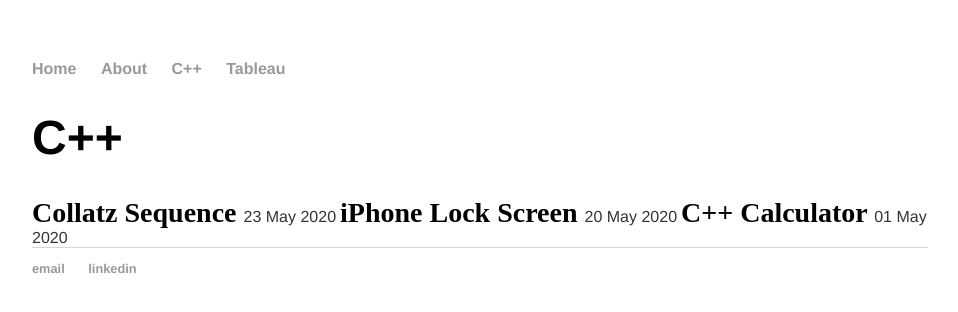
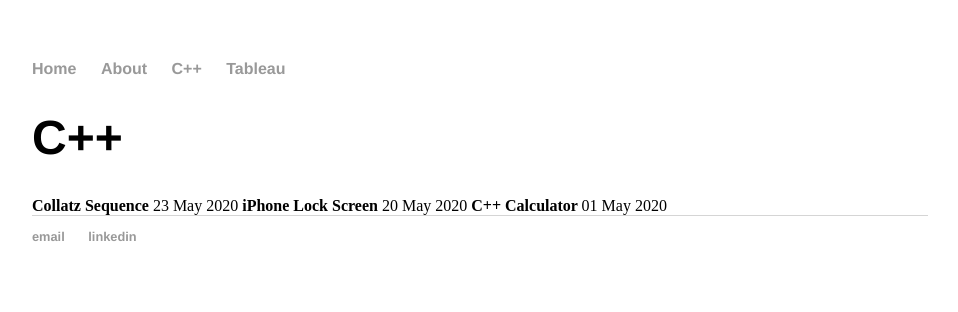
Before and after one commit to cchanzl/Lock-Screen, a Jekyll site: the page built from cpp/index.html, in a window 1280 px wide. Shown: the top 312 px of the page, without its empty margins (160-1118 px from the left). Built offline with Jekyll 4.4.1, drawn with Linux system fonts in a browser that asks for light colours.

Commit message:
Update main.css

```diff
--- a/css/main.css
+++ b/css/main.css
@@ -24,23 +24,12 @@ a:hover {
     text-decoration: underline;
 }
 
-b {
-    margin-top: 1rem;
-    font-size: 1.75em;
-    text-decoration: none;
-    color: 	#000000;
-}
-
-b:hover {
-    text-decoration: underline;
-}
-
 h1 {
     font-size: 3em;
     font-family:'Helvetica', 'Arial', 'Sans-Serif';
 }
 
-date {
+h2 {
     margin-top: 0.5rem;
     font-size: 1.00em;
     font-family:'Helvetica', 'Arial', 'Sans-Serif';
```
